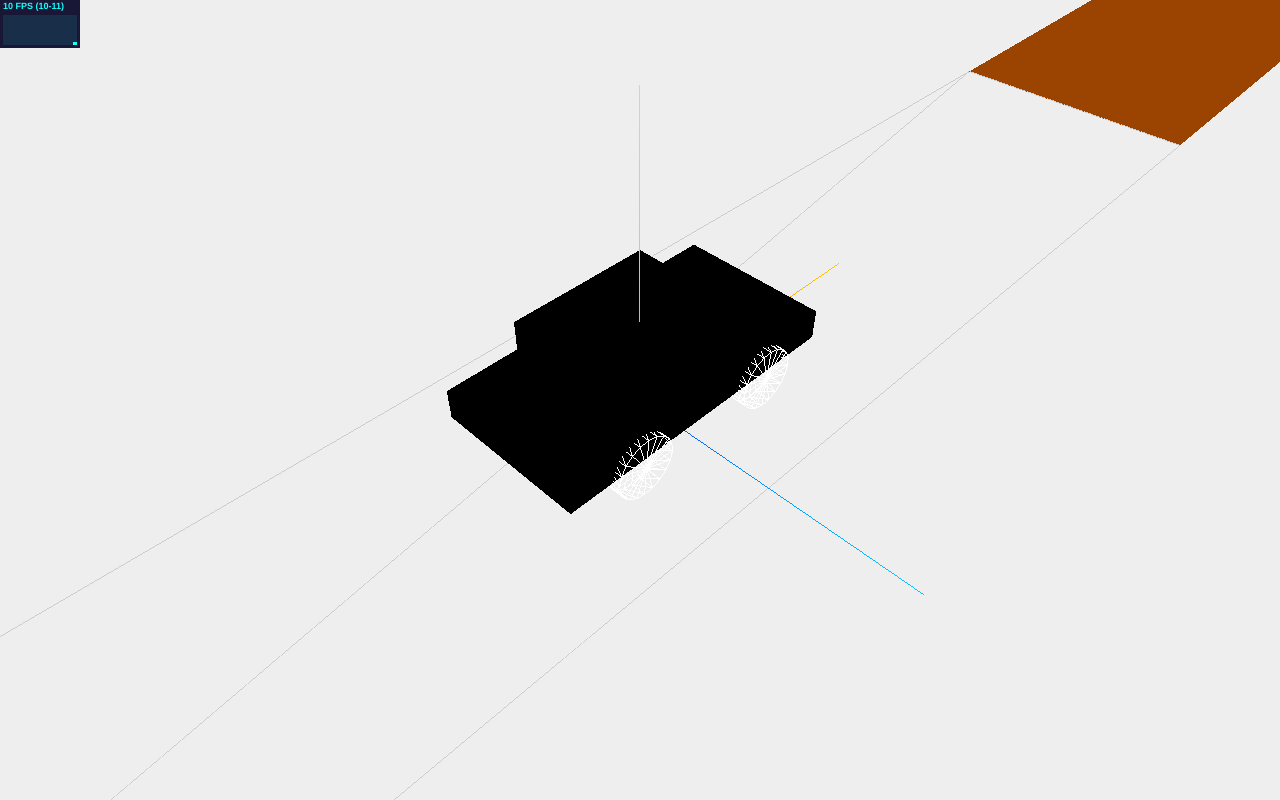
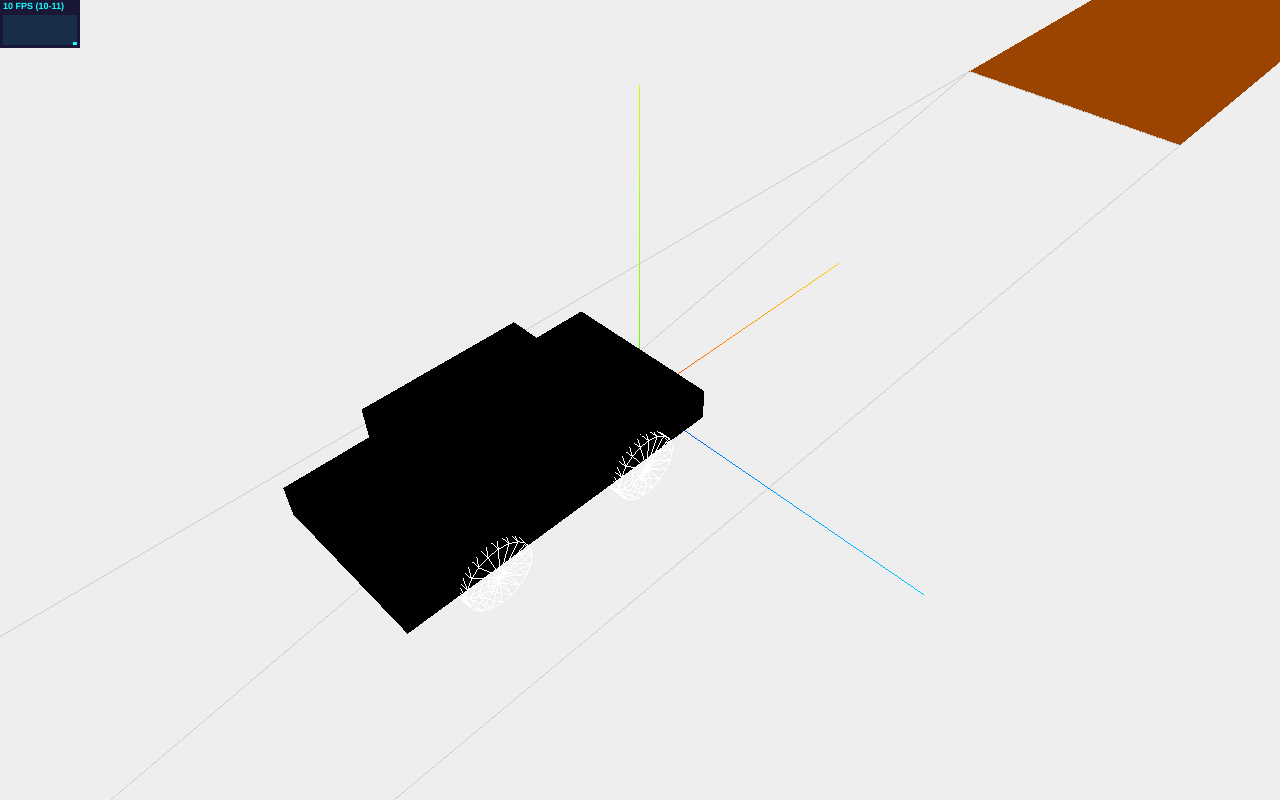
Before and after one commit to gxdragon/Study, a website: page views/index.html in a window 1280 px wide. Drawn offline with nearby package versions, Linux system fonts and the light colour scheme; animation ran at ten frames a second.

Commit message:
Car Position Setting

```diff
--- a/views/index.html
+++ b/views/index.html
@@ -111,6 +111,7 @@
 				wheelGroup.add(_sphere1);
 				wheelGroup.add(_sphere2);
 				wheelGroup.position.y=2;
+				wheelGroup.position.x=-10;
 
         		geometry = new THREE.BoxGeometry(20,2,10 );
 				material = new THREE.MeshBasicMaterial( {color: 0x000000} );
@@ -122,6 +123,7 @@
 				boxGroup.add(b1);
 				boxGroup.add(b2);
 				boxGroup.position.y=2;
+				boxGroup.position.x=-10;
 
 				_scene.add( wheelGroup );
 				_scene.add( boxGroup );
```
Also changed, not shown: README.md.
